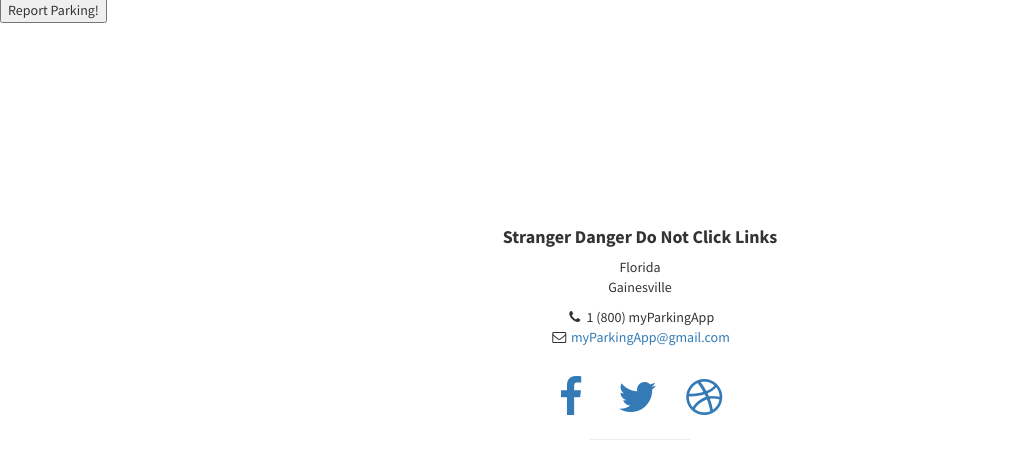
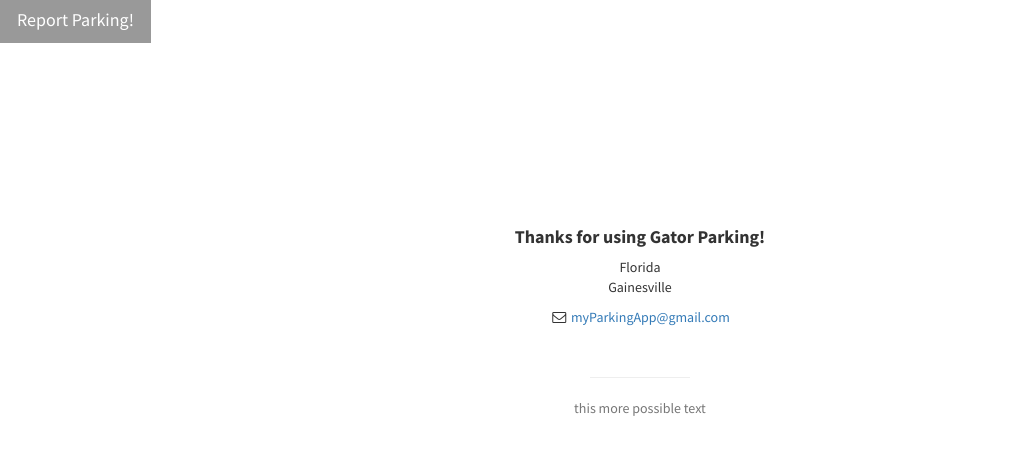
Before and after one commit to Antaeusnemty/parking, a website: page index.html in a window 1280 px wide. Shown: the part 2598-3055 px from the top of the page, without its empty margins (0-1013 px from the left). Drawn offline with Linux system fonts and the light colour scheme; some packages are replaced by stand-ins of ours.

Commit message:
removed links at bottom of page

```diff
--- a/index.html
+++ b/index.html
@@ -21,9 +21,6 @@
     <link href="font-awesome/css/font-awesome.min.css" rel="stylesheet" type="text/css">
     <link href="http://fonts.googleapis.com/css?family=Source+Sans+Pro:300,400,700,300italic,400italic,700italic" rel="stylesheet" type="text/css">
     <script src="https://maps.googleapis.com/maps/api/js?key=AIzaSyAMmDIz5_A9ufisNsshgwUTA2SKE6i-ZXo&callback=initMap"></script>
-    <script
-src="http://maps.googleapis.com/maps/api/js">
-</script>
 
 
     <!-- HTML5 Shim and Respond.js IE8 support of HTML5 elements and media queries -->
@@ -185,12 +182,12 @@ marker.setMap(map);
 };
 
 </script>
-<button onclick="getLocation()">Report Parking!</button> <!-- button for geolocation -->
+<button class="btn btn-lg btn-dark" onclick="getLocation()">Report Parking!</button> <!-- button for geolocation -->
 
-<p id="demo"></p>
+
 
 <script>
-var x = document.getElementById("demo");
+
 
 function getLocation() {
     if (navigator.geolocation) {
@@ -219,26 +216,14 @@ function showPosition(position) {
         <div class="container">
             <div class="row">
                 <div class="col-lg-10 col-lg-offset-1 text-center">
-                    <h4><strong>Stranger Danger Do Not Click Links</strong>
+                    <h4><strong>Thanks for using Gator Parking!</strong>
                     </h4>
                     <p>Florida<br>Gainesville</p>
                     <ul class="list-unstyled">
-                        <li><i class="fa fa-phone fa-fw"></i> 1 (800) myParkingApp</li>
-                        <li><i class="fa fa-envelope-o fa-fw"></i>  <a href="mailto:name@example.com">myParkingApp@gmail.com</a>
+                        <li><i class="fa fa-envelope-o fa-fw"></i>  <a href="mailto:myParkingApp@gmail.com">myParkingApp@gmail.com</a>
                         </li>
                     </ul>
                     <br>
-                    <ul class="list-inline">
-                        <li>
-                            <a href="#"><i class="fa fa-facebook fa-fw fa-3x"></i></a>
-                        </li>
-                        <li>
-                            <a href="#"><i class="fa fa-twitter fa-fw fa-3x"></i></a>
-                        </li>
-                        <li>
-                            <a href="#"><i class="fa fa-dribbble fa-fw fa-3x"></i></a>
-                        </li>
-                    </ul>
                     <hr class="small">
                     <p class="text-muted">this more possible text</p>
                 </div>
```
